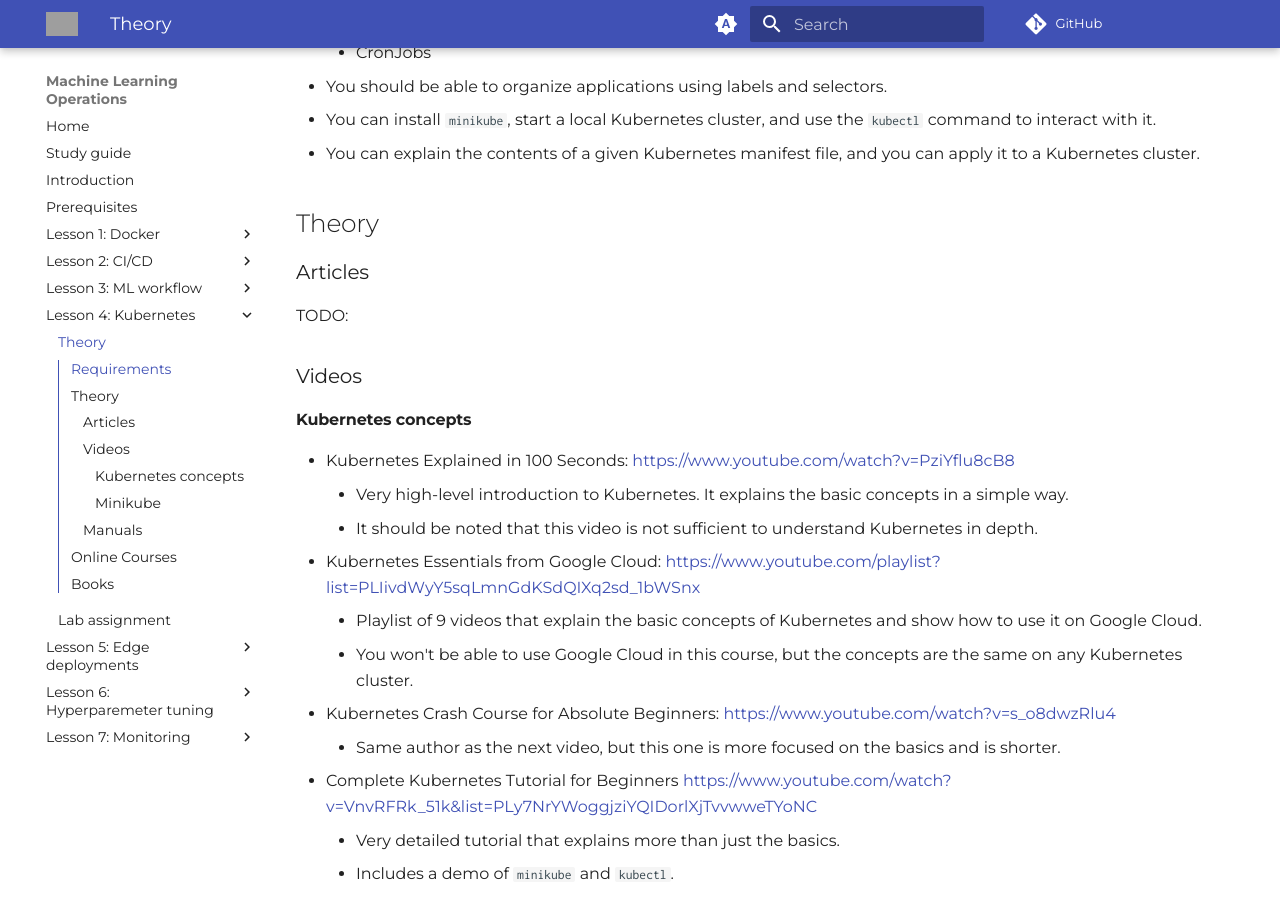
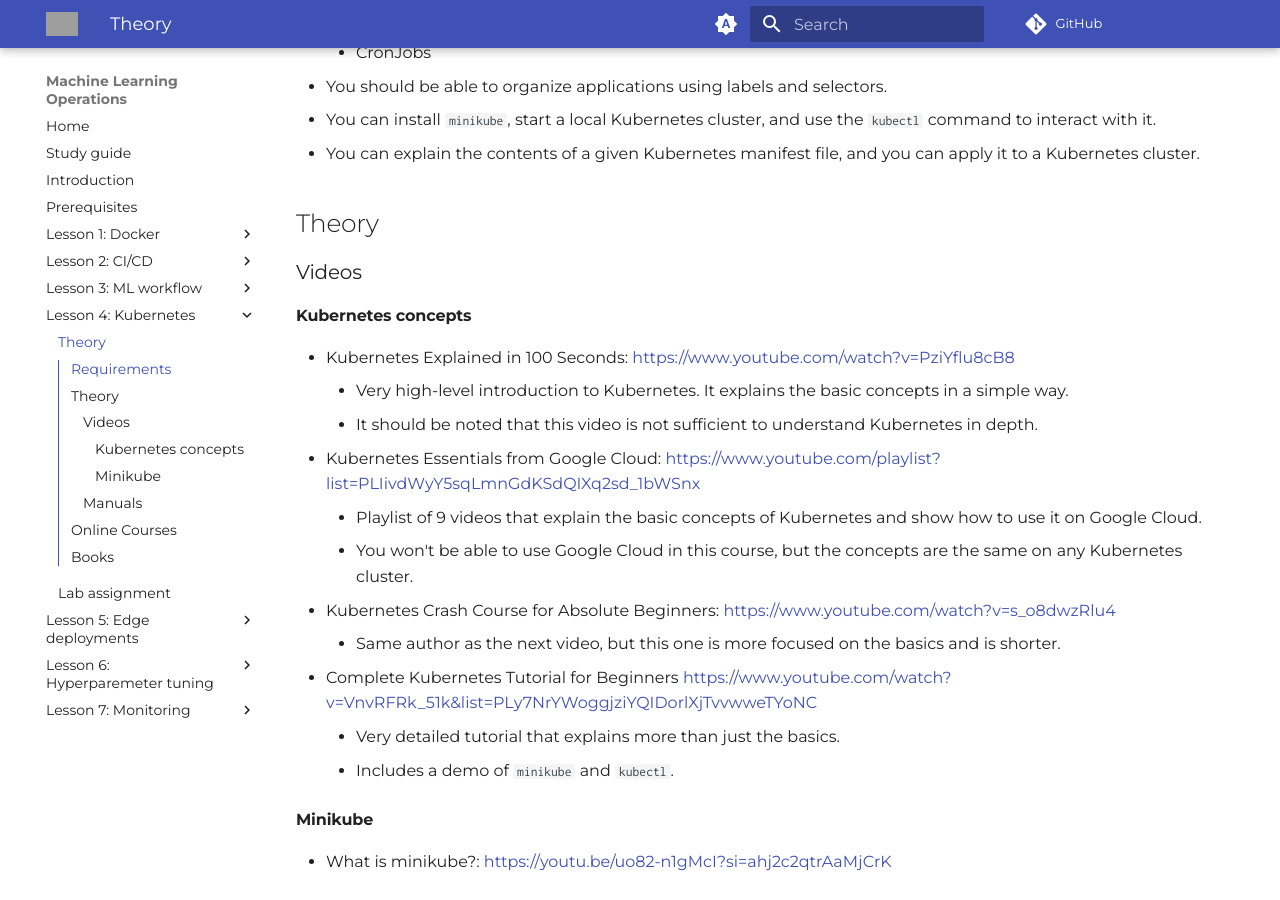
Before and after one commit to HOGENT-MLOps/mlops-slides, an MkDocs documentation site: the page built from docs/04-kubernetes.md, in a window 1280 px wide and 900 px high, scrolled down 711 px. Built offline with MkDocs 1.6.1 and Material for MkDocs 9.7.7, drawn with Linux system fonts in a browser that asks for light colours; comment, search, counter and statistics services are not loaded; grey boxes are pictures that could not be loaded.

Commit message:
Removed articles

```diff
--- a/docs/04-kubernetes.md
+++ b/docs/04-kubernetes.md
@@ -23,10 +23,6 @@ Go through the theory sources provided below (or find your own) to achieve the f
 -   You can explain the contents of a given Kubernetes manifest file, and you can apply it to a Kubernetes cluster.
 
 ## Theory
-
-### Articles
-
-TODO:
 
 ### Videos
 
```
